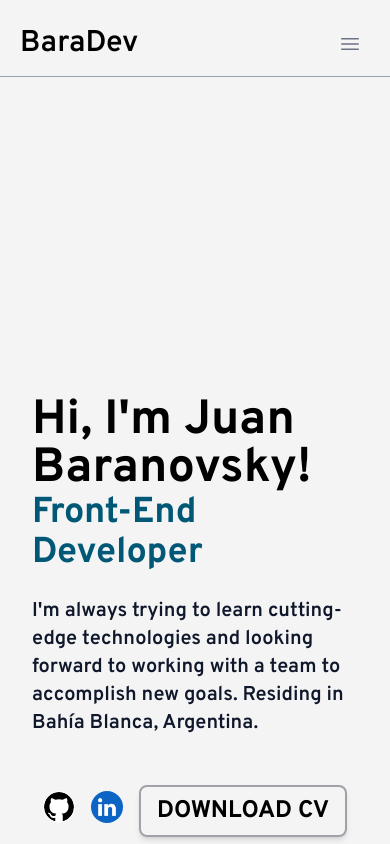
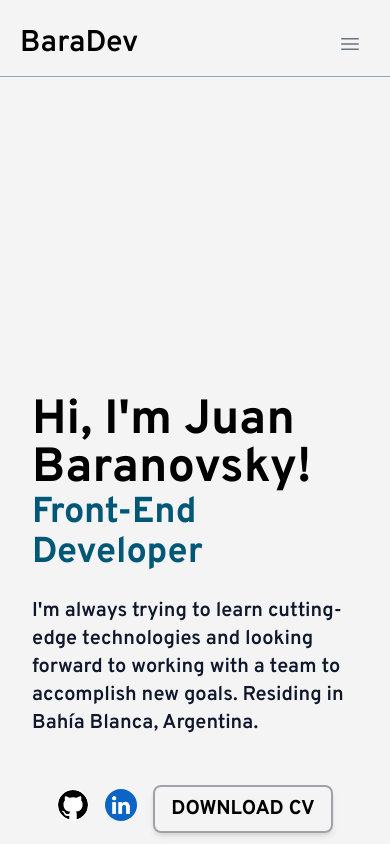
Before and after one commit to Bara1422/Portfolio, a React (Vite) app: page / in a window 390 px wide. Shown: the top 844 px of the page. Built offline with nearby package versions, Linux system fonts and the light colour scheme.

Commit message:
fix cv text

```diff
--- a/src/components/Hero.jsx
+++ b/src/components/Hero.jsx
@@ -97,7 +97,7 @@ const Hero = ({ isDarkMode }) => {
           <a
             href={resume}
             download='Juan Martín Baranovsky CV Frontend'
-            className='mt-4 flex items-center justify-center rounded-lg border-2 border-zinc-400 px-4 py-2 text-2xl font-bold shadow-md transition-all duration-300 hover:border-zinc-600 dark:border-slate-800 dark:hover:border-eden-500 sm:text-end md:justify-start '
+            className='mt-4 flex justify-center rounded-lg border-2 border-zinc-400 px-4 py-2 text-center text-xl font-bold shadow-md transition-all duration-300 hover:border-zinc-600 dark:border-slate-800 dark:hover:border-eden-500 sm:text-end sm:text-2xl md:justify-start '
           >
             DOWNLOAD CV
           </a>
```
